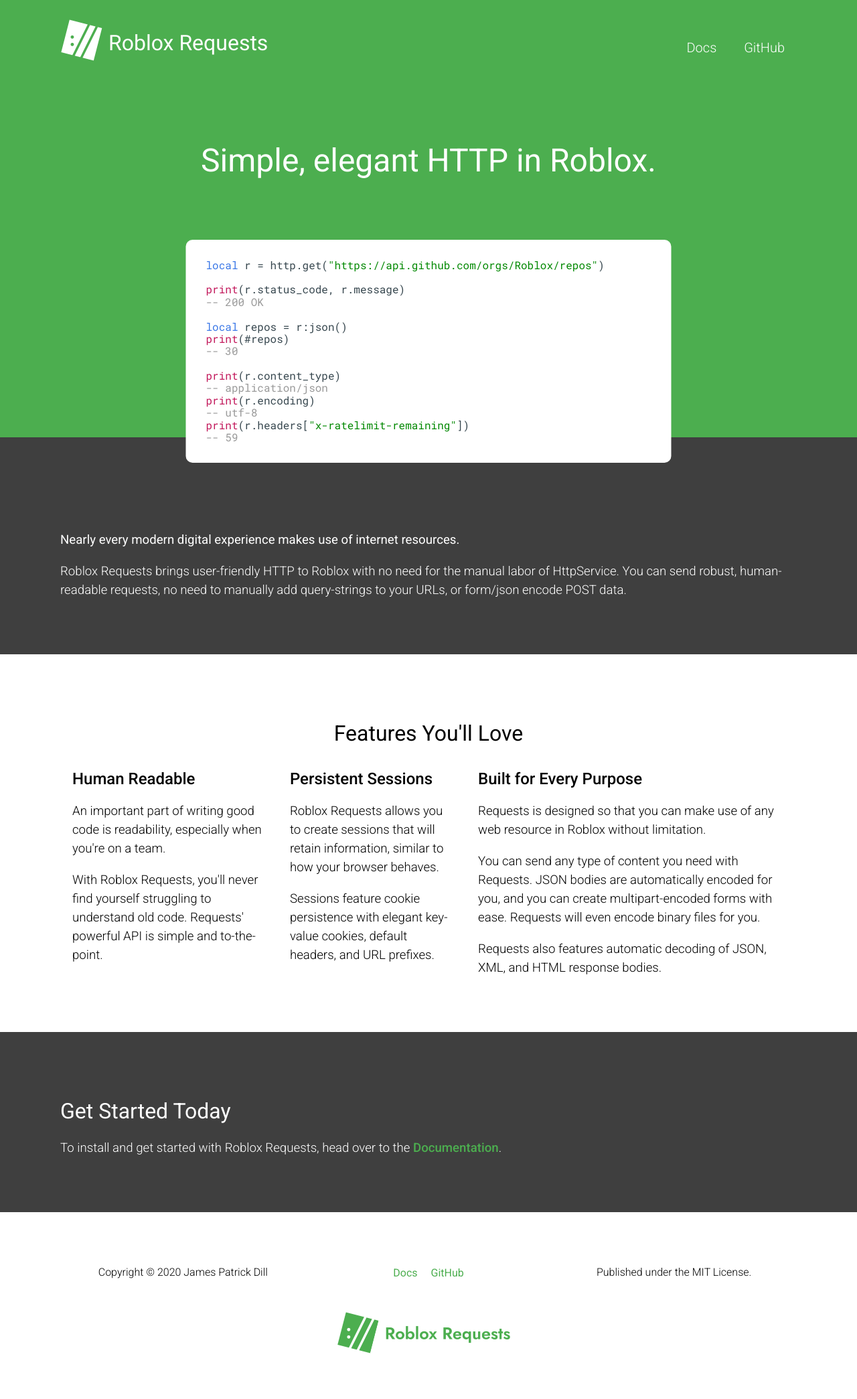
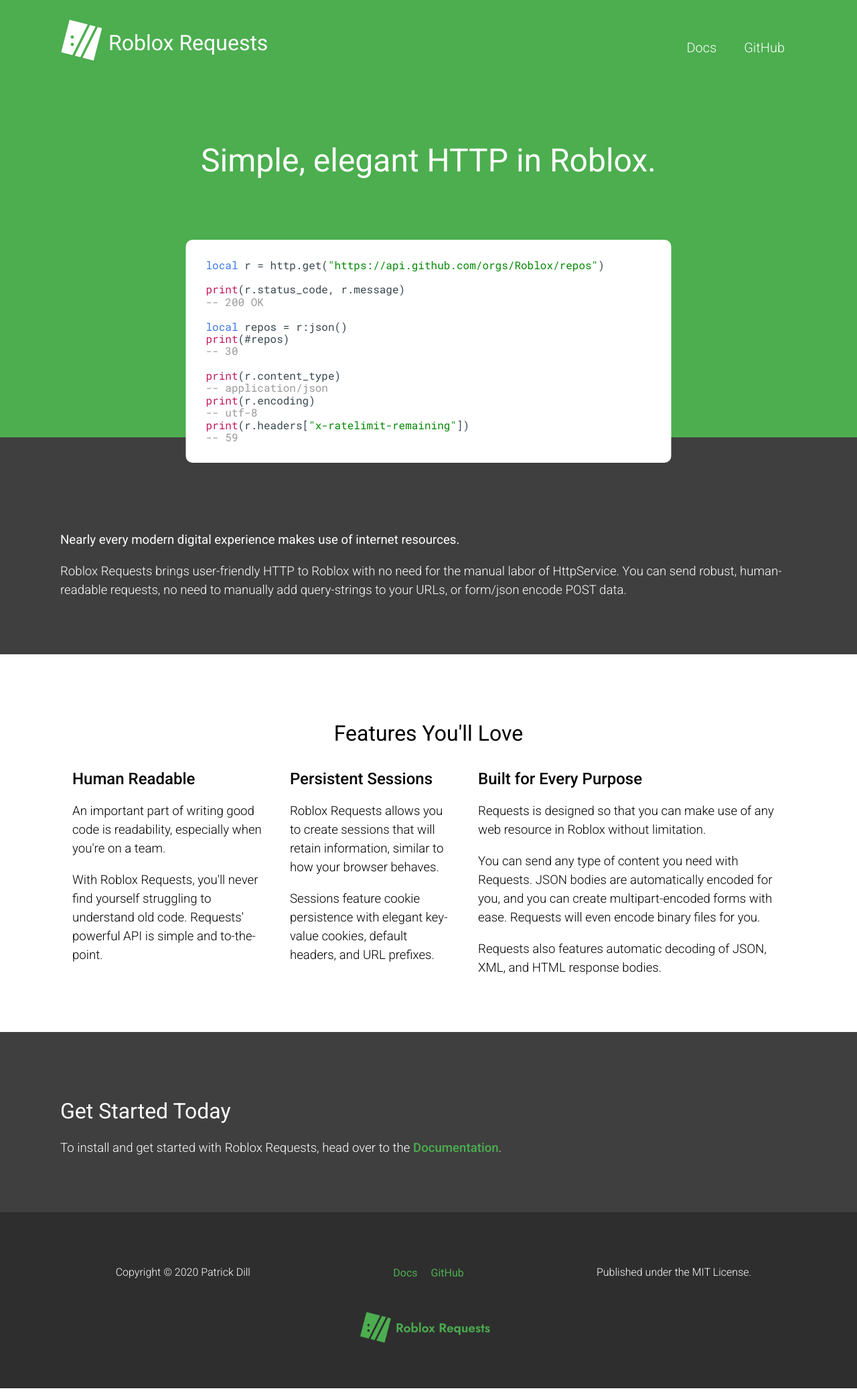
Before and after one commit to jpatrickdill/requests-front-page, a Jekyll site: the page built from _pages/index.html, in a window 1280 px wide. Shown: the whole page at 67% size. Built offline with Jekyll 4.4.1, drawn with Linux system fonts in a browser that asks for light colours; nearby versions of some CDN libraries.

Commit message:
footer dark

```diff
--- a/_layouts/page.html
+++ b/_layouts/page.html
@@ -18,15 +18,17 @@
 <footer>
     <div class="center-content">
         <div class="thirds">
-            <p>Copyright &copy; 2020 James Patrick Dill</p>
+            <p>Copyright &copy; 2020 Patrick Dill</p>
+
             <div class="footer-links">
                 {% for link in site.data.links %}
                     <a href="{{ link.href }}">{{ link.name }}</a>
                 {% endfor %}
             </div>
+
             <p>Published under the MIT License.</p>
         </div>
 
-        <img src="/img/name-logo.png" alt="Roblox Requests" height="64px">
+        <img src="/img/name-logo.png" alt="Roblox Requests">
     </div>
 </footer>
--- a/_sass/_elements.scss
+++ b/_sass/_elements.scss
@@ -154,6 +154,9 @@
     padding: 62px 0;
     text-align: center;
 
+    background: $dark;
+    color: white;
+
     .thirds {
         display: grid;
         grid-template-columns: 1fr 1fr 1fr;
@@ -177,6 +180,7 @@
 
     img {
         margin-top: 30px;
+        height: 3rem;
     }
 }
 
```
